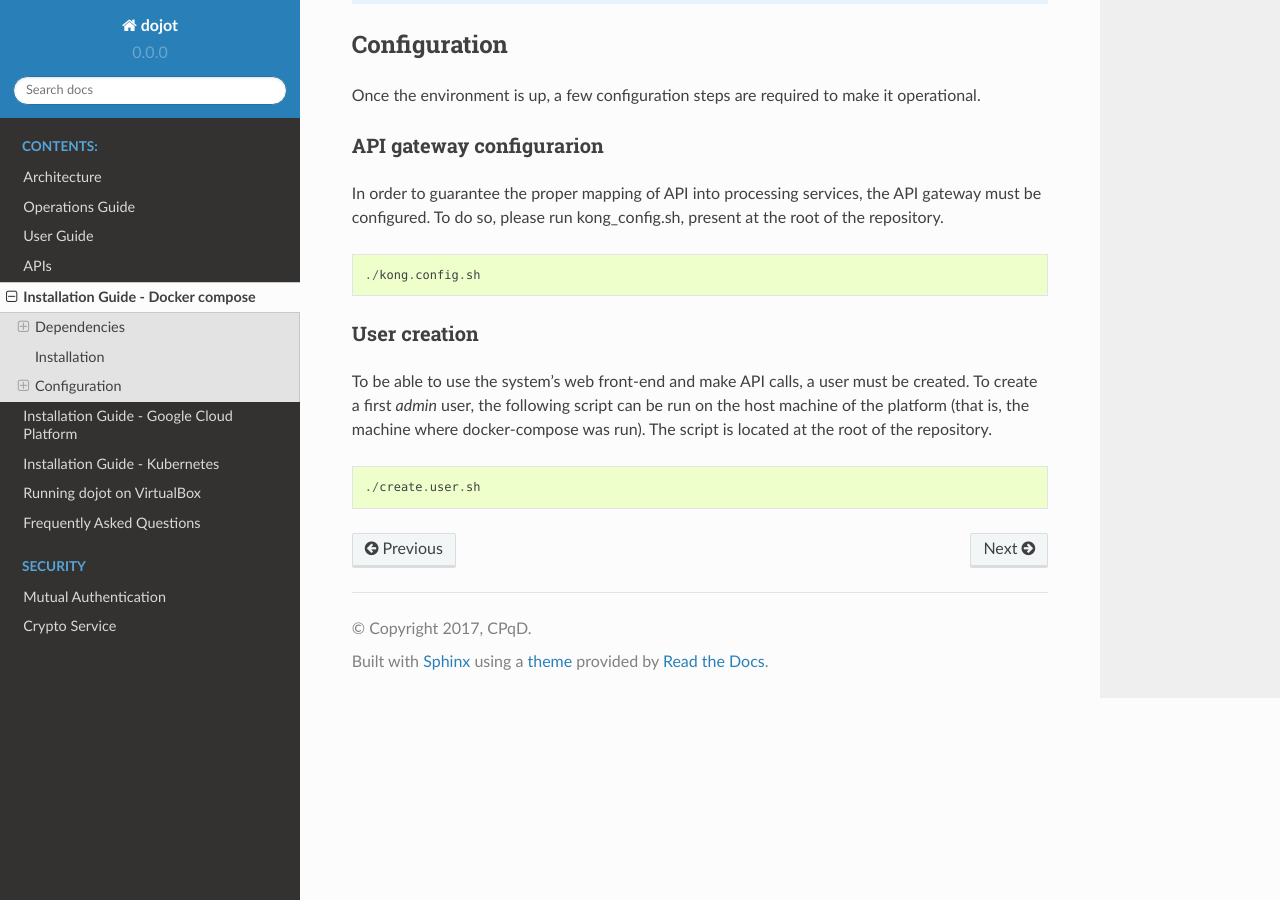
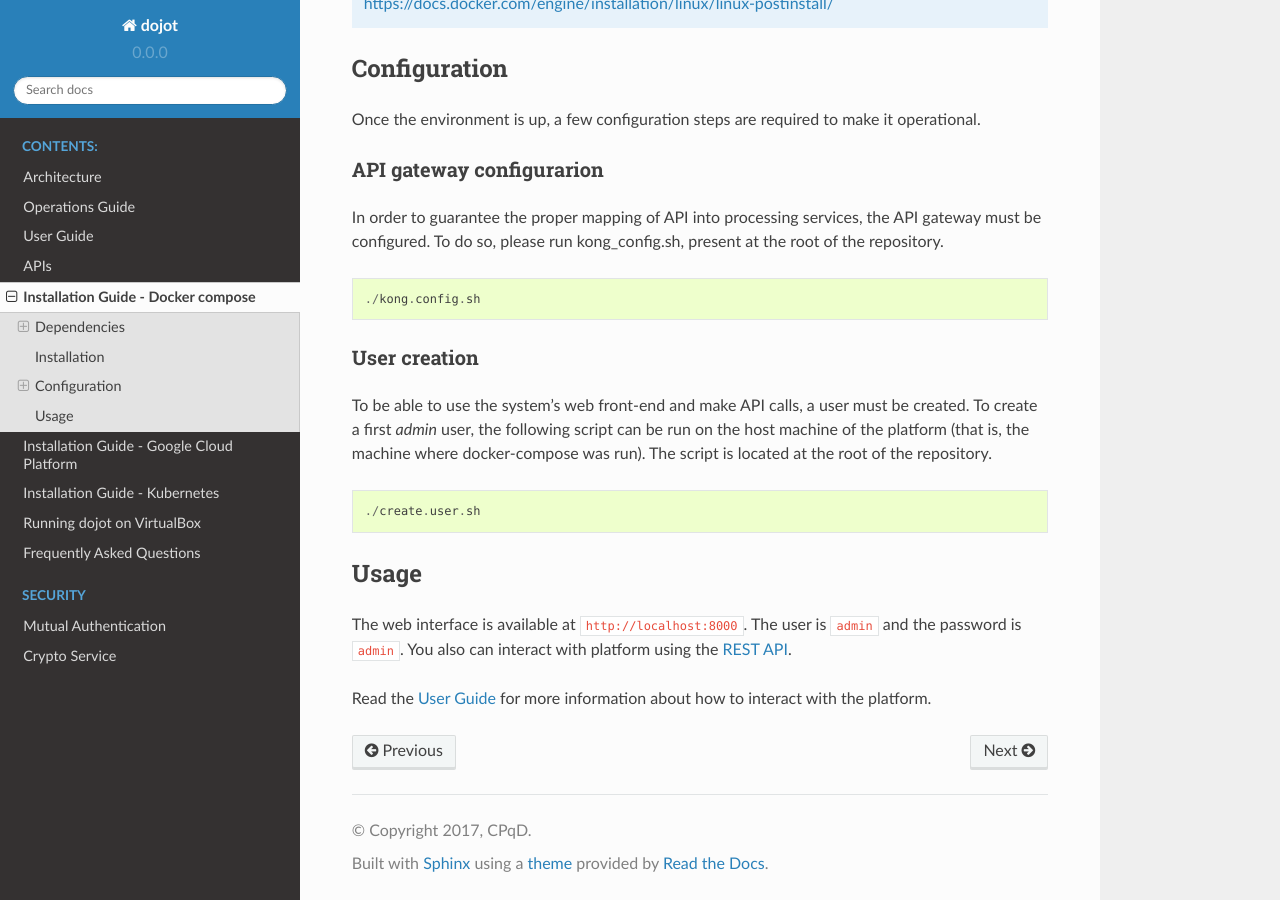
Before and after one commit to dojot/docs, a Sphinx documentation site: the page built from source/install/compose_guide.rst, in a window 1280 px wide and 900 px high, scrolled down 2263 px. Built offline with Sphinx 7.4.7 and the Read the Docs theme 2.0.0, drawn with Linux system fonts in a browser that asks for light colours.

Commit message:
Complements the "Docker compose" doc
- Adds the usage section on Docker compose documentation
- fixes some minor issues

Change-Id: I4581ca8d17d1f92a64c5aa5176fb6ff3f365aa09

```diff
--- a/source/faq/faq.rst
+++ b/source/faq/faq.rst
@@ -79,7 +79,7 @@
 .. code-block:: bash
 
 	$ docker-compose up -d
-	$ ./kong-config.sh
+	$ ./kong.config.sh
 	$ ./create-user.sh
 
 And that's it.
--- a/source/install/compose_guide.rst
+++ b/source/install/compose_guide.rst
@@ -115,3 +115,10 @@
 ::
 
   ./create.user.sh
+
+Usage
+-----
+
+The web interface is available at ``http://localhost:8000``. The user is ``admin`` and the password is ``admin``. You also can interact with platform using the :doc:`REST API <../apis>`.
+
+Read the :doc:`../user_guide` for more information about how to interact with the platform.
--- a/source/user_guide.rst
+++ b/source/user_guide.rst
@@ -110,8 +110,6 @@
 
   {"jwt": "eyJ0eXAiOiJKV1QiL..."}
 
-  $
-
 If you want to generate a token for other user, just change the username and password in
 the request payload.
 The token ("eyJ0eXAiOiJKV1QiL...") should be used in every HTTP request sent to dojot in
```
